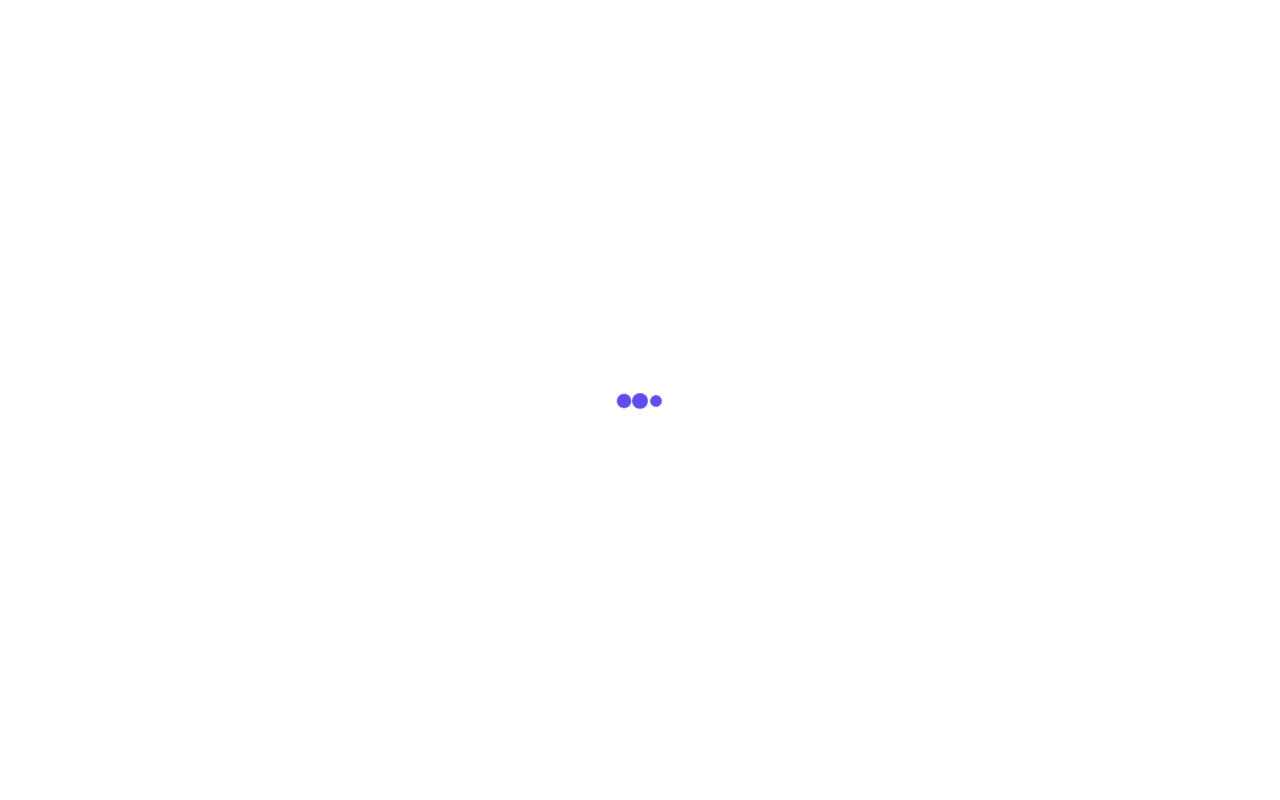
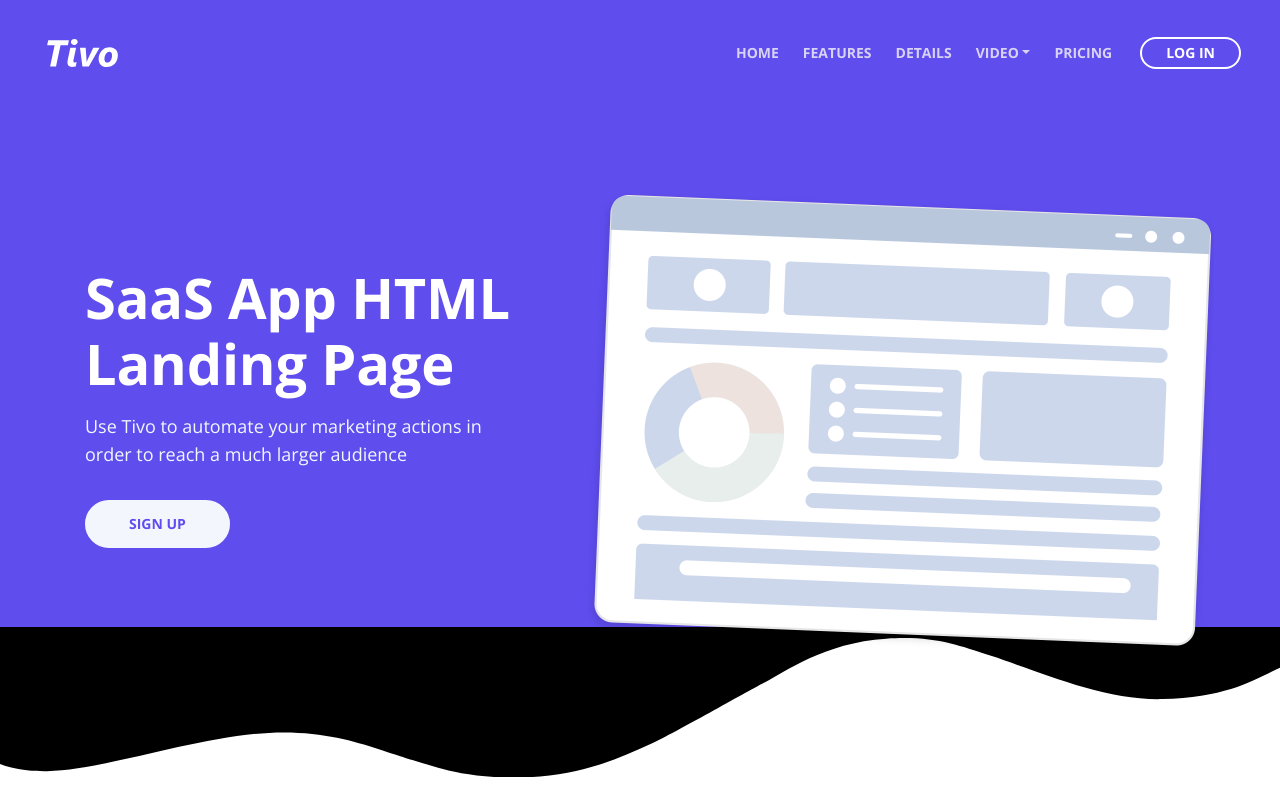
Before and after one commit to samyukthaa77/p2p-lending, a Next.js app: page / in a window 1280 px wide. Shown: the top 800 px of the page. Built offline with nearby package versions, Linux system fonts and the light colour scheme.

Commit message:
Removed JS

```diff
--- a/components/header.jsx
+++ b/components/header.jsx
@@ -5,14 +5,6 @@ import Link from "next/link";
 const Header = () => {
 	return (
 		<>
-			<div className="spinner-wrapper">
-				<div className="spinner">
-					<div className="bounce1"></div>
-					<div className="bounce2"></div>
-					<div className="bounce3"></div>
-				</div>
-			</div>
-
 			<nav className="navbar navbar-expand-lg navbar-dark navbar-custom fixed-top">
 				<div className="container">
 					<Link href="/">
--- a/pages/_app.js
+++ b/pages/_app.js
@@ -30,14 +30,6 @@ function MyApp({ Component, pageProps }) {
 
 				<link rel="icon" href="images/favicon.png" />
 			</Head>
-			<script async src="js/jquery.min.js"></script>
-			<script async src="js/popper.min.js"></script>
-			<script async src="js/bootstrap.min.js"></script>
-			<script async src="js/jquery.easing.min.js"></script>
-			<script async src="js/swiper.min.js"></script>
-			<script async src="js/jquery.magnific-popup.js"></script>
-			<script async src="js/validator.min.js"></script>
-			<script async src="js/scripts.js"></script>
 			<Component {...pageProps} />
 		</>
 	);
```
